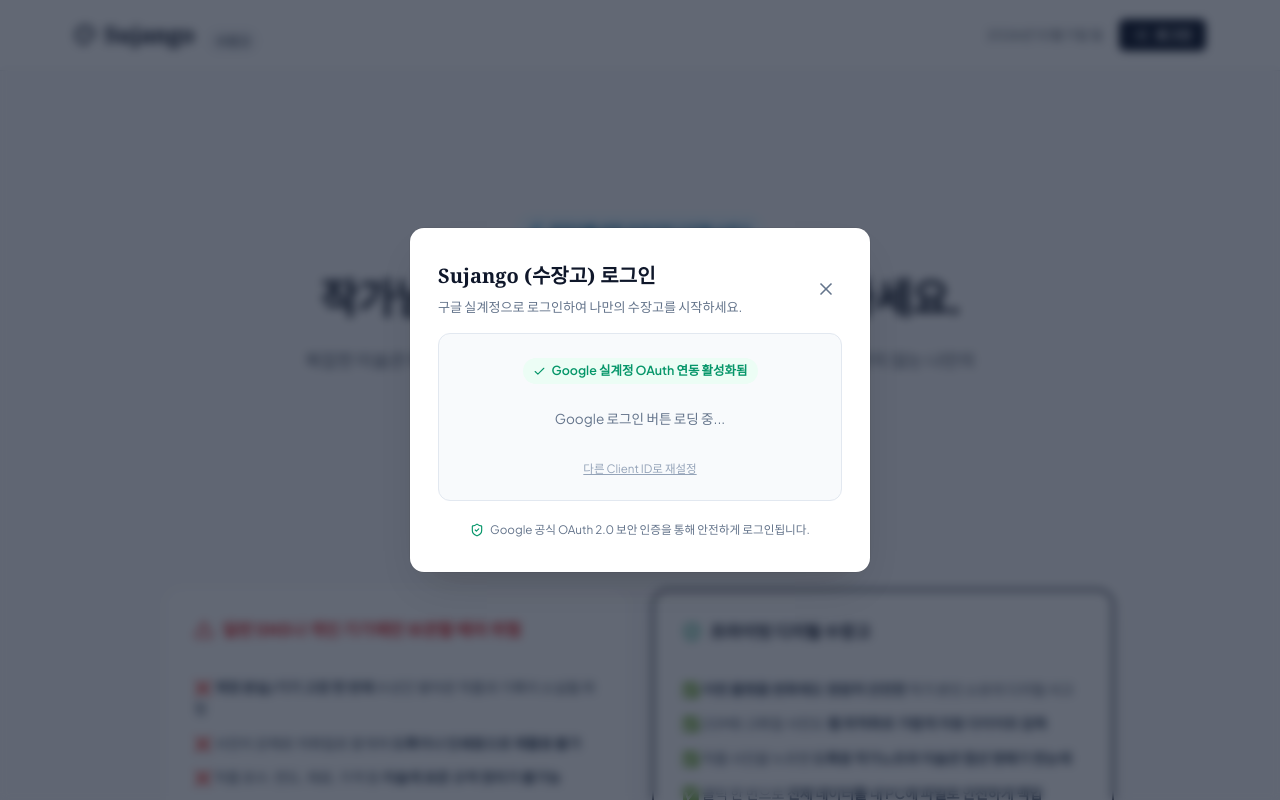
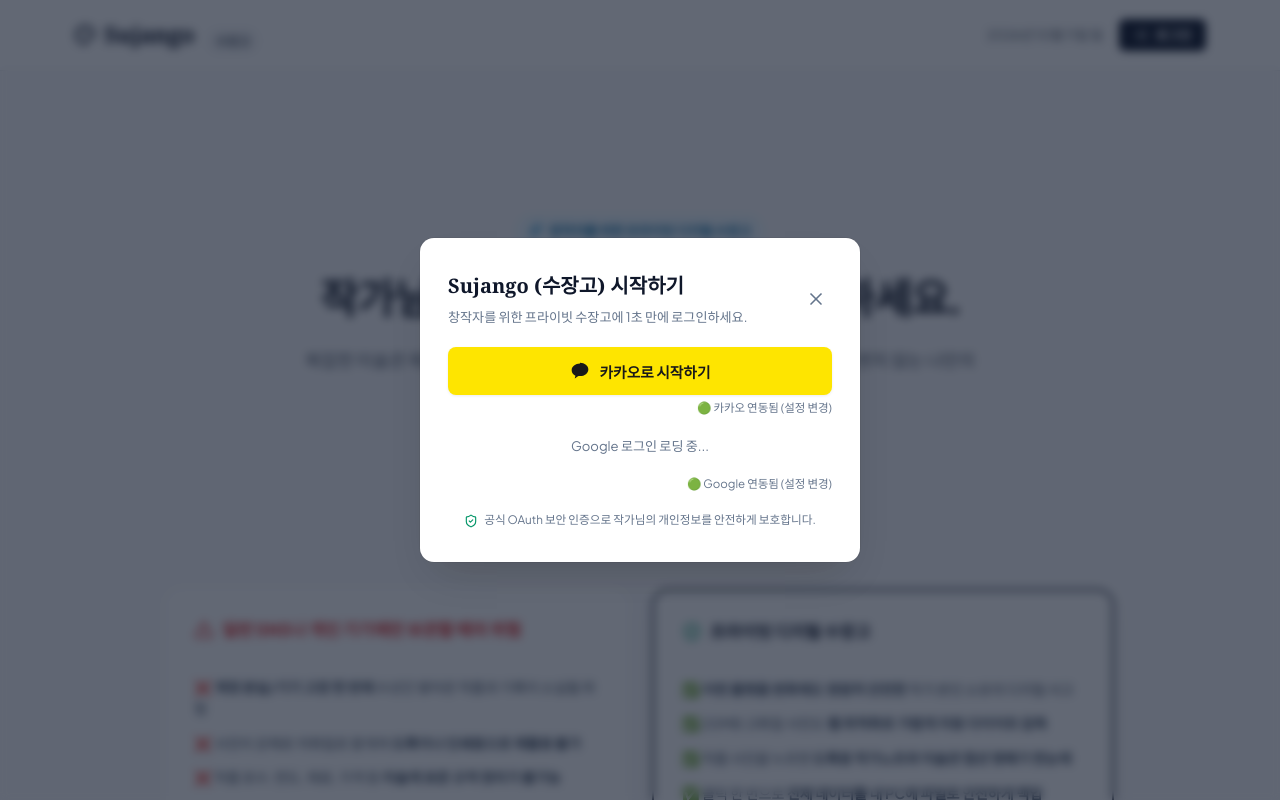
Before and after one commit to ARA3827/sujango, a React (Vite) app: page / in a window 1280 px wide. Both pictures are taken after a click on the button "로그인". Shown: the top 800 px of the page. Built offline with nearby package versions, Linux system fonts and the light colour scheme; no server answers; a web font is replaced by a local one.

Commit message:
feat: add Kakao One-Click Social Login integration to LoginModal

```diff
--- a/src/components/LoginModal.jsx
+++ b/src/components/LoginModal.jsx
@@ -1,28 +1,43 @@
 import React, { useState, useEffect, useRef } from 'react';
-import { X, Check, AlertCircle, ExternalLink, HelpCircle, Key, Sparkles, ShieldCheck } from 'lucide-react';
+import { X, Check, AlertCircle, ExternalLink, HelpCircle, Key, ShieldCheck, MessageCircle } from 'lucide-react';
 import { getGoogleClientId, saveGoogleClientId, decodeJwtResponse, formatGoogleUser } from '../utils/googleAuth';
+import { getKakaoJsKey, saveKakaoJsKey, initKakaoSdk, loginWithKakao } from '../utils/kakaoAuth';
 import confetti from 'canvas-confetti';
 
 export default function LoginModal({ isOpen, onClose, onLoginSuccess }) {
-  const [clientId, setClientId] = useState(() => getGoogleClientId());
-  const [clientIdInput, setClientIdInput] = useState(() => getGoogleClientId());
-  const [isSaved, setIsSaved] = useState(false);
-  const [showGuide, setShowGuide] = useState(false);
+  // Google 상태
+  const [googleClientId, setGoogleClientId] = useState(() => getGoogleClientId());
+  const [googleInput, setGoogleInput] = useState(() => getGoogleClientId());
+
+  // Kakao 상태
+  const [kakaoKey, setKakaoKey] = useState(() => getKakaoJsKey());
+  const [kakaoInput, setKakaoInput] = useState(() => getKakaoJsKey());
+
+  // UI 탭 및 설정
+  const [activeConfigTab, setActiveConfigTab] = useState(null); // 'kakao' | 'google' | null
+  const [savedSuccess, setSavedSuccess] = useState('');
   const [errorMessage, setErrorMessage] = useState('');
   const googleBtnContainerRef = useRef(null);
 
   useEffect(() => {
     if (!isOpen) return;
 
-    const currentId = getGoogleClientId();
-    setClientId(currentId);
-    setClientIdInput(currentId);
+    const currentGoogleId = getGoogleClientId();
+    setGoogleClientId(currentGoogleId);
+    setGoogleInput(currentGoogleId);
 
-    // Google Identity Services (GIS) 스크립트가 로드되어 있고 Client ID가 있을 때 버튼 렌더링
-    if (window.google?.accounts?.id && currentId) {
+    const currentKakaoKey = getKakaoJsKey();
+    setKakaoKey(currentKakaoKey);
+    setKakaoInput(currentKakaoKey);
+
+    // Kakao SDK 초기화
+    initKakaoSdk();
+
+    // Google Identity Services (GIS) 초기화
+    if (window.google?.accounts?.id && currentGoogleId) {
       try {
         window.google.accounts.id.initialize({
-          client_id: currentId,
+          client_id: currentGoogleId,
           callback: handleGoogleCredentialResponse,
           auto_select: false,
           cancel_on_tap_outside: true
@@ -37,7 +52,7 @@ export default function LoginModal({ isOpen, onClose, onLoginSuccess }) {
             shape: 'rectangular',
             text: 'signin_with',
             logo_alignment: 'left',
-            width: 360,
+            width: 380,
             locale: 'ko'
           });
         }
@@ -45,11 +60,22 @@ export default function LoginModal({ isOpen, onClose, onLoginSuccess }) {
         console.warn('Google SDK init error:', err);
       }
     }
-  }, [isOpen, clientId]);
+  }, [isOpen, googleClientId, kakaoKey]);
 
   if (!isOpen) return null;
 
-  // Google 공식 로그인 완료 콜백
+  // 폭죽 효과
+  const triggerConfetti = () => {
+    try {
+      confetti({
+        particleCount: 35,
+        spread: 60,
+        origin: { y: 0.6 }
+      });
+    } catch (e) {}
+  };
+
+  // Google 로그인 완료 콜백
   const handleGoogleCredentialResponse = (response) => {
     if (!response || !response.credential) {
       setErrorMessage('Google 인증 토큰을 받지 못했습니다. 다시 시도해 주세요.');
@@ -64,56 +90,80 @@ export default function LoginModal({ isOpen, onClose, onLoginSuccess }) {
     }
   };
 
-  // 폭죽 효과
-  const triggerConfetti = () => {
-    try {
-      confetti({
-        particleCount: 35,
-        spread: 60,
-        origin: { y: 0.6 }
-      });
-    } catch (e) {}
+  // Kakao 로그인 클릭 핸들러
+  const handleKakaoLoginClick = () => {
+    setErrorMessage('');
+    if (!kakaoKey) {
+      // 아직 Kakao Key가 설정되지 않은 경우 -> 키 등록 탭 열기
+      setActiveConfigTab('kakao');
+      return;
+    }
+
+    loginWithKakao(
+      (user) => {
+        onLoginSuccess(user);
+        onClose();
+        triggerConfetti();
+      },
+      (err) => {
+        if (err === 'NEED_KEY') {
+          setActiveConfigTab('kakao');
+        } else {
+          setErrorMessage(err || '카카오 로그인에 실패했습니다.');
+        }
+      }
+    );
+  };
+
+  // Kakao Key 저장
+  const handleSaveKakaoKey = (e) => {
+    e.preventDefault();
+    if (!kakaoInput.trim()) {
+      alert('카카오 JavaScript 키를 입력해 주세요.');
+      return;
+    }
+    saveKakaoJsKey(kakaoInput.trim());
+    setKakaoKey(kakaoInput.trim());
+    setSavedSuccess('카카오 키가 저장되었습니다!');
+    setErrorMessage('');
+    setTimeout(() => {
+      setSavedSuccess('');
+      setActiveConfigTab(null);
+    }, 1500);
   };
 
   // Google Client ID 저장
-  const handleSaveClientId = (e) => {
+  const handleSaveGoogleId = (e) => {
     e.preventDefault();
-    if (!clientIdInput.trim()) {
+    if (!googleInput.trim()) {
       alert('Google Client ID를 입력해 주세요.');
       return;
     }
-    saveGoogleClientId(clientIdInput.trim());
-    setClientId(clientIdInput.trim());
-    setIsSaved(true);
+    saveGoogleClientId(googleInput.trim());
+    setGoogleClientId(googleInput.trim());
+    setSavedSuccess('Google Client ID가 저장되었습니다!');
     setErrorMessage('');
-    setTimeout(() => setIsSaved(false), 2000);
-  };
-
-  // Client ID 삭제 (재설정)
-  const handleResetClientId = () => {
-    saveGoogleClientId('');
-    setClientId('');
-    setClientIdInput('');
-    if (googleBtnContainerRef.current) {
-      googleBtnContainerRef.current.innerHTML = '';
-    }
+    setTimeout(() => {
+      setSavedSuccess('');
+      setActiveConfigTab(null);
+    }, 1500);
   };
 
   return (
     <div className="modal-backdrop" onClick={onClose}>
       <div
         className="modal-dialog"
-        style={{ maxWidth: '460px', padding: '2rem 1.75rem', maxHeight: '92vh', overflowY: 'auto' }}
+        style={{ maxWidth: '440px', padding: '2rem 1.75rem', maxHeight: '92vh', overflowY: 'auto' }}
         onClick={(e) => e.stopPropagation()}
       >
         {/* 모달 헤더 */}
-        <div style={{ display: 'flex', justifyContent: 'space-between', alignItems: 'center', marginBottom: '1rem' }}>
+        <div style={{ display: 'flex', justifyContent: 'space-between', alignItems: 'center', marginBottom: '1.25rem' }}>
           <div>
             <h3 style={{ fontSize: '1.25rem', fontWeight: 700, color: '#0F172A', margin: 0, fontFamily: 'var(--font-serif)' }}>
-              Sujango (수장고) 로그인
+              Sujango (수장고) 시작하기
             </h3>
             <p style={{ fontSize: '0.82rem', color: '#64748B', margin: '4px 0 0 0' }}>
-              구글 실계정으로 로그인하여 나만의 수장고를 시작하세요.
+              창작자를 위한 프라이빗 수장고에 1초 만에 로그인하세요.
             </p>
           </div>
           <button onClick={onClose} className="modal-close-btn" aria-label="닫기">
@@ -121,165 +171,167 @@ export default function LoginModal({ isOpen, onClose, onLoginSuccess }) {
           </button>
         </div>
 
-        {/* 1. Google Client ID가 등록되어 있는 경우 -> 공식 구글 실계정 로그인 버튼 */}
-        {clientId ? (
-          <div style={{
-            background: '#F8FAFC',
-            border: '1px solid #E2E8F0',
-            borderRadius: '12px',
-            padding: '1.5rem 1rem',
-            textAlign: 'center',
-            marginBottom: '1.25rem'
-          }}>
-            <div style={{ display: 'inline-flex', alignItems: 'center', gap: '6px', color: '#059669', fontSize: '0.78rem', fontWeight: 600, marginBottom: '1rem', background: '#ECFDF5', padding: '3px 10px', borderRadius: '999px' }}>
-              <Check size={13} />
-              <span>Google 실계정 OAuth 연동 활성화됨</span>
-            </div>
-
-            {/* 공식 구글 로그인 버튼 렌더 영역 */}
-            <div ref={googleBtnContainerRef} style={{ display: 'flex', justifyContent: 'center', minHeight: '44px' }}>
-              <div style={{ fontSize: '0.85rem', color: '#64748B', padding: '0.5rem' }}>
-                Google 로그인 버튼 로딩 중...
+        {/* 1. 카카오 1초 간편 로그인 버튼 */}
+        <div style={{ marginBottom: '0.75rem' }}>
+          <button
+            type="button"
+            onClick={handleKakaoLoginClick}
+            style={{
+              width: '100%',
+              display: 'flex',
+              alignItems: 'center',
+              justifyContent: 'center',
+              gap: '10px',
+              padding: '0.85rem 1rem',
+              background: '#FEE500',
+              color: '#191919',
+              borderRadius: '8px',
+              border: 'none',
+              fontWeight: 600,
+              fontSize: '0.92rem',
+              cursor: 'pointer',
+              boxShadow: '0 1px 3px rgba(0, 0, 0, 0.08)',
+              transition: 'all 0.15s ease'
+            }}
+            onMouseOver={(e) => e.currentTarget.style.backgroundColor = '#FDD800'}
+            onMouseOut={(e) => e.currentTarget.style.backgroundColor = '#FEE500'}
+          >
+            {/* 카카오 심볼 아이콘 SVG */}
+            <svg width="20" height="20" viewBox="0 0 24 24" fill="#191919">
+              <path d="M12 3C6.48 3 2 6.58 2 11c0 2.8 1.8 5.26 4.54 6.64-.17.65-.67 2.47-.77 2.85-.12.47.17.46.36.33.25-.17 2.92-2 4.09-2.8.58.08 1.17.12 1.78.12 5.52 0 10-3.58 10-8s-4.48-8-10-8z"/>
+            </svg>
+            <span>카카오로 시작하기</span>
+          </button>
+          <div style={{ display: 'flex', justifyContent: 'flex-end', marginTop: '4px' }}>
+            <button
+              type="button"
+              onClick={() => setActiveConfigTab(activeConfigTab === 'kakao' ? null : 'kakao')}
+              style={{ background: 'none', border: 'none', color: '#64748B', fontSize: '0.72rem', cursor: 'pointer', padding: 0 }}
+            >
+              {kakaoKey ? '🟢 카카오 연동됨 (설정 변경)' : '⚙️ 카카오 JavaScript 키 설정'}
+            </button>
           </div>
         </div>
 
-            <div style={{ marginTop: '1rem', display: 'flex', justifyContent: 'center', gap: '12px' }}>
+        {/* 2. Google 공식 로그인 버튼 */}
+        <div style={{ marginBottom: '1.25rem' }}>
+          {googleClientId ? (
+            <div ref={googleBtnContainerRef} style={{ display: 'flex', justifyContent: 'center', minHeight: '44px' }}>
+              <div style={{ fontSize: '0.82rem', color: '#64748B', padding: '0.5rem' }}>Google 로그인 로딩 중...</div>
+            </div>
+          ) : (
             <button
               type="button"
-                onClick={handleResetClientId}
+              onClick={() => setActiveConfigTab('google')}
               style={{
-                  background: 'transparent',
-                  border: 'none',
-                  color: '#94A3B8',
-                  fontSize: '0.72rem',
+                width: '100%',
+                display: 'flex',
+                alignItems: 'center',
+                justifyContent: 'center',
+                gap: '10px',
+                padding: '0.85rem 1rem',
+                background: '#FFFFFF',
+                color: '#1F2937',
+                borderRadius: '8px',
+                border: '1px solid #DADCE0',
+                fontWeight: 600,
+                fontSize: '0.92rem',
                 cursor: 'pointer',
-                  textDecoration: 'underline'
+                transition: 'all 0.15s ease'
               }}
             >
-                다른 Client ID로 재설정
+              <svg width="20" height="20" viewBox="0 0 24 24">
+                <path fill="#4285F4" d="M22.56 12.25c0-.78-.07-1.53-.2-2.25H12v4.26h5.92c-.26 1.37-1.04 2.53-2.21 3.31v2.77h3.57c2.08-1.92 3.28-4.74 3.28-8.09z"/>
+                <path fill="#34A853" d="M12 23c2.97 0 5.46-.98 7.28-2.66l-3.57-2.77c-.98.66-2.23 1.06-3.71 1.06-2.86 0-5.29-1.93-6.16-4.53H2.18v2.84C3.99 20.53 7.7 23 12 23z"/>
+                <path fill="#FBBC05" d="M5.84 14.09c-.22-.66-.35-1.36-.35-2.09s.13-1.43.35-2.09V7.06H2.18C1.43 8.55 1 10.22 1 12s.43 3.45 1.18 4.94l2.85-2.22.81-.63z"/>
+                <path fill="#EA4335" d="M12 5.38c1.62 0 3.06.56 4.21 1.64l3.15-3.15C17.45 2.09 14.97 1 12 1 7.7 1 3.99 3.47 2.18 7.06l3.66 2.84c.87-2.6 3.3-4.52 6.16-4.52z"/>
+              </svg>
+              <span>Google 계정으로 계속하기</span>
+            </button>
+          )}
+          <div style={{ display: 'flex', justifyContent: 'flex-end', marginTop: '4px' }}>
+            <button
+              type="button"
+              onClick={() => setActiveConfigTab(activeConfigTab === 'google' ? null : 'google')}
+              style={{ background: 'none', border: 'none', color: '#64748B', fontSize: '0.72rem', cursor: 'pointer', padding: 0 }}
+            >
+              {googleClientId ? '🟢 Google 연동됨 (설정 변경)' : '⚙️ Google Client ID 설정'}
             </button>
           </div>
         </div>
-        ) : (
-          /* 2. Google Client ID가 아직 없는 경우 -> 실계정 전환을 위한 Client ID 등록 폼 */
-          <div style={{
-            background: '#F8FAFC',
-            border: '1px solid #CBD5E1',
-            borderRadius: '12px',
-            padding: '1.25rem',
-            marginBottom: '1.25rem'
-          }}>
-            <div style={{ display: 'flex', alignItems: 'center', gap: '8px', marginBottom: '0.6rem' }}>
-              <Key size={16} color="#0284C7" />
-              <span style={{ fontSize: '0.9rem', fontWeight: 700, color: '#0F172A' }}>
-                Google 실계정 Client ID 등록
-              </span>
-            </div>
 
-            <p style={{ fontSize: '0.78rem', color: '#475569', lineHeight: 1.5, margin: '0 0 0.85rem 0' }}>
-              일을 이중으로 하지 않도록 <strong>진짜 구글 로그인 창</strong>을 바로 띄웁니다!
-              Google Cloud Console에서 발급받은 웹 클라이언트 ID를 붙여넣어 주세요.
-            </p>
-
-            <form onSubmit={handleSaveClientId} style={{ display: 'flex', flexDirection: 'column', gap: '8px' }}>
-              <input
-                type="text"
-                className="form-input"
-                placeholder="예: 123456789-xxxx.apps.googleusercontent.com"
-                value={clientIdInput}
-                onChange={(e) => setClientIdInput(e.target.value)}
-                style={{ fontSize: '0.82rem', padding: '0.65rem 0.75rem', background: '#FFFFFF' }}
-                required
-              />
-              <button
-                type="submit"
-                className="btn-primary"
-                style={{ justifyContent: 'center', padding: '0.65rem', fontSize: '0.85rem' }}
-              >
-                Google 실계정 연결하기
-              </button>
-            </form>
-
-            {isSaved && (
-              <div style={{ color: '#059669', fontSize: '0.75rem', marginTop: '6px', display: 'flex', alignItems: 'center', gap: '4px' }}>
-                <Check size={13} /> 저장되었습니다! 이제 공식 Google 로그인 버튼이 뜹니다.
-              </div>
-            )}
-
-            {/* 3분 발급 가이드 토글 */}
-            <div style={{ marginTop: '0.85rem', paddingTop: '0.75rem', borderTop: '1px dashed #E2E8F0' }}>
-              <button
-                type="button"
-                onClick={() => setShowGuide(!showGuide)}
-                style={{
-                  background: 'transparent',
-                  border: 'none',
-                  color: '#0284C7',
-                  fontSize: '0.76rem',
-                  cursor: 'pointer',
-                  display: 'flex',
-                  alignItems: 'center',
-                  gap: '4px',
-                  padding: 0,
-                  fontWeight: 600
-                }}
-              >
-                <HelpCircle size={13} />
-                <span>Google Client ID 발급받는 법 (3분 완성 가이드)</span>
-              </button>
-
-              {showGuide && (
-                <div style={{
-                  background: '#FFFFFF',
-                  border: '1px solid #E2E8F0',
-                  borderRadius: '8px',
-                  padding: '0.85rem',
-                  marginTop: '0.5rem',
-                  fontSize: '0.75rem',
-                  color: '#334155',
-                  lineHeight: 1.6
-                }}>
-                  <ol style={{ margin: 0, paddingLeft: '1.2rem' }}>
-                    <li>
-                      <strong>Google Cloud Console 접속:</strong><br />
-                      <a href="https://console.cloud.google.com/apis/credentials" target="_blank" rel="noopener noreferrer" style={{ color: '#0284C7', display: 'inline-flex', alignItems: 'center', gap: '2px' }}>
-                        console.cloud.google.com <ExternalLink size={10} />
-                      </a>
-                    </li>
-                    <li>
-                      <strong>사용자 인증 정보 만들기:</strong><br />
-                      상단 [사용자 인증 정보 만들기] ➔ <strong>[OAuth 클라이언트 ID]</strong> 선택
-                    </li>
-                    <li>
-                      <strong>애플리케이션 유형:</strong><br />
-                      <strong>[웹 애플리케이션]</strong> 선택
-                    </li>
-                    <li>
-                      <strong>승인된 자바스크립트 원본 추가:</strong><br />
-                      <code>http://127.0.0.1:5198</code> 및 <code>http://localhost:5198</code> 입력
-                    </li>
-                    <li>
-                      <strong>클라이언트 ID 복사:</strong><br />
-                      완료 시 발급되는 <code>xxxx.apps.googleusercontent.com</code>을 위 입력창에 붙여넣기!
-                    </li>
-                  </ol>
-                </div>
-              )}
-            </div>
-          </div>
-        )}
-
+        {/* 에러 / 성공 메시지 */}
         {errorMessage && (
           <div style={{ color: '#DC2626', fontSize: '0.78rem', marginBottom: '1rem', display: 'flex', alignItems: 'center', gap: '6px' }}>
             <AlertCircle size={14} />
             <span>{errorMessage}</span>
           </div>
         )}
+        {savedSuccess && (
+          <div style={{ color: '#059669', fontSize: '0.78rem', marginBottom: '1rem', display: 'flex', alignItems: 'center', gap: '6px' }}>
+            <Check size={14} />
+            <span>{savedSuccess}</span>
+          </div>
+        )}
 
-        {/* 보안 안내 푸터 */}
-        <div style={{ display: 'flex', alignItems: 'center', justifyContent: 'center', gap: '6px', fontSize: '0.73rem', color: '#64748B', marginTop: '0.5rem' }}>
+        {/* 3. 카카오 키 설정 창 */}
+        {activeConfigTab === 'kakao' && (
+          <div style={{ background: '#FFFBEB', border: '1px solid #FDE68A', borderRadius: '10px', padding: '1rem', marginBottom: '1rem', fontSize: '0.8rem' }}>
+            <div style={{ fontWeight: 700, color: '#92400E', marginBottom: '4px', display: 'flex', alignItems: 'center', gap: '6px' }}>
+              <Key size={14} />
+              <span>카카오 JavaScript 키 등록</span>
+            </div>
+            <p style={{ color: '#78350F', fontSize: '0.74rem', margin: '0 0 8px 0', lineHeight: 1.5 }}>
+              카카오 디벨로퍼스 ➔ [내 애플리케이션] ➔ [앱 키]에서 <strong>JavaScript 키</strong>를 복사해 붙여넣어 주세요.
+            </p>
+            <form onSubmit={handleSaveKakaoKey} style={{ display: 'flex', gap: '6px' }}>
+              <input
+                type="text"
+                className="form-input"
+                style={{ fontSize: '0.75rem', padding: '0.45rem 0.6rem', background: '#FFFFFF' }}
+                placeholder="카카오 JavaScript 키 붙여넣기"
+                value={kakaoInput}
+                onChange={(e) => setKakaoInput(e.target.value)}
+                required
+              />
+              <button type="submit" className="btn-primary" style={{ fontSize: '0.75rem', padding: '0.45rem 0.8rem', whiteSpace: 'nowrap' }}>
+                저장
+              </button>
+            </form>
+          </div>
+        )}
+
+        {/* 4. 구글 클라이언트 ID 설정 창 */}
+        {activeConfigTab === 'google' && (
+          <div style={{ background: '#F8FAFC', border: '1px solid #E2E8F0', borderRadius: '10px', padding: '1rem', marginBottom: '1rem', fontSize: '0.8rem' }}>
+            <div style={{ fontWeight: 700, color: '#0F172A', marginBottom: '4px', display: 'flex', alignItems: 'center', gap: '6px' }}>
+              <Key size={14} />
+              <span>Google Cloud Client ID 등록</span>
+            </div>
+            <p style={{ color: '#64748B', fontSize: '0.74rem', margin: '0 0 8px 0', lineHeight: 1.5 }}>
+              Google Cloud Console에서 발급받은 웹 클라이언트 ID를 붙여넣어 주세요.
+            </p>
+            <form onSubmit={handleSaveGoogleId} style={{ display: 'flex', gap: '6px' }}>
+              <input
+                type="text"
+                className="form-input"
+                style={{ fontSize: '0.75rem', padding: '0.45rem 0.6rem', background: '#FFFFFF' }}
+                placeholder="xxxx.apps.googleusercontent.com"
+                value={googleInput}
+                onChange={(e) => setGoogleInput(e.target.value)}
+                required
+              />
+              <button type="submit" className="btn-primary" style={{ fontSize: '0.75rem', padding: '0.45rem 0.8rem', whiteSpace: 'nowrap' }}>
+                저장
+              </button>
+            </form>
+          </div>
+        )}
+
+        {/* 푸터 보안 배너 */}
+        <div style={{ display: 'flex', alignItems: 'center', justifyContent: 'center', gap: '6px', fontSize: '0.73rem', color: '#64748B', marginTop: '0.75rem' }}>
           <ShieldCheck size={14} color="#059669" />
-          <span>Google 공식 OAuth 2.0 보안 인증을 통해 안전하게 로그인됩니다.</span>
+          <span>공식 OAuth 보안 인증으로 작가님의 개인정보를 안전하게 보호합니다.</span>
         </div>
       </div>
     </div>
--- /dev/null
+++ b/src/utils/kakaoAuth.js
@@ -0,0 +1,105 @@
+// Kakao JavaScript SDK 소셜 로그인 헬퍼 유틸리티
+
+const KAKAO_KEY_STORAGE = 'sujango_kakao_js_key';
+
+// 저장된 Kakao JavaScript 키 조회
+export function getKakaoJsKey() {
+  try {
+    return localStorage.getItem(KAKAO_KEY_STORAGE) || import.meta.env.VITE_KAKAO_JS_KEY || '';
+  } catch (e) {
+    return '';
+  }
+}
+
+// Kakao JavaScript 키 저장
+export function saveKakaoJsKey(key) {
+  try {
+    if (key) {
+      localStorage.setItem(KAKAO_KEY_STORAGE, key.trim());
+      // SDK 재초기화 시도
+      if (window.Kakao && !window.Kakao.isInitialized()) {
+        window.Kakao.init(key.trim());
+      }
+    } else {
+      localStorage.removeItem(KAKAO_KEY_STORAGE);
+    }
+  } catch (e) {
+    console.error('Failed to save Kakao key:', e);
+  }
+}
+
+// Kakao SDK 초기화
+export function initKakaoSdk() {
+  const key = getKakaoJsKey();
+  if (window.Kakao && key) {
+    try {
+      if (!window.Kakao.isInitialized()) {
+        window.Kakao.init(key);
+      }
+      return true;
+    } catch (e) {
+      console.warn('Kakao init error:', e);
+    }
+  }
+  return false;
+}
+
+// Kakao 로그인 실행
+export function loginWithKakao(onSuccess, onError) {
+  const key = getKakaoJsKey();
+  if (!window.Kakao) {
+    onError?.('카카오 SDK가 로드되지 않았습니다.');
+    return;
+  }
+
+  // 아직 키가 없는 경우
+  if (!key) {
+    onError?.('NEED_KEY');
+    return;
+  }
+
+  try {
+    if (!window.Kakao.isInitialized()) {
+      window.Kakao.init(key);
+    }
+
+    window.Kakao.Auth.login({
+      scope: 'profile_nickname,profile_image',
+      success: function (authObj) {
+        // 사용자 정보 요청
+        window.Kakao.API.request({
+          url: '/v2/user/me',
+          success: function (res) {
+            const kakaoAccount = res.kakao_account || {};
+            const profile = kakaoAccount.profile || {};
+
+            const kakaoUser = {
+              id: `kakao-${res.id || Date.now()}`,
+              name: profile.nickname || '카카오 창작자',
+              email: kakaoAccount.email || `${res.id}@kakao.com`,
+              avatarUrl: profile.profile_image_url || profile.thumbnail_image_url || '',
+              role: '창작 예술가',
+              membership: 'Free Artist',
+              isPro: false,
+              provider: 'kakao',
+              signedAt: new Date().toISOString()
+            };
+
+            onSuccess?.(kakaoUser);
+          },
+          fail: function (error) {
+            console.error('Kakao profile request error:', error);
+            onError?.('사용자 정보를 가져오지 못했습니다.');
+          }
+        });
+      },
+      fail: function (err) {
+        console.error('Kakao login fail:', err);
+        onError?.(err?.error_description || '카카오 로그인에 실패했습니다.');
+      }
+    });
+  } catch (e) {
+    console.error('Kakao login error:', e);
+    onError?.('카카오 로그인 창을 띄우지 못했습니다. 도메인 설정을 확인해 주세요.');
+  }
+}
```
Also changed, not shown: index.html (+2 -0 lines). Lines whose indentation alone changed are shown as unchanged.
